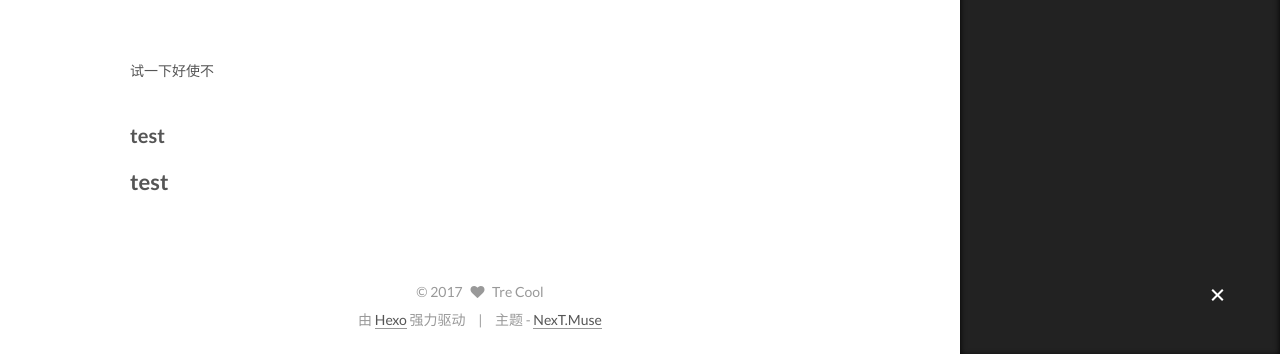
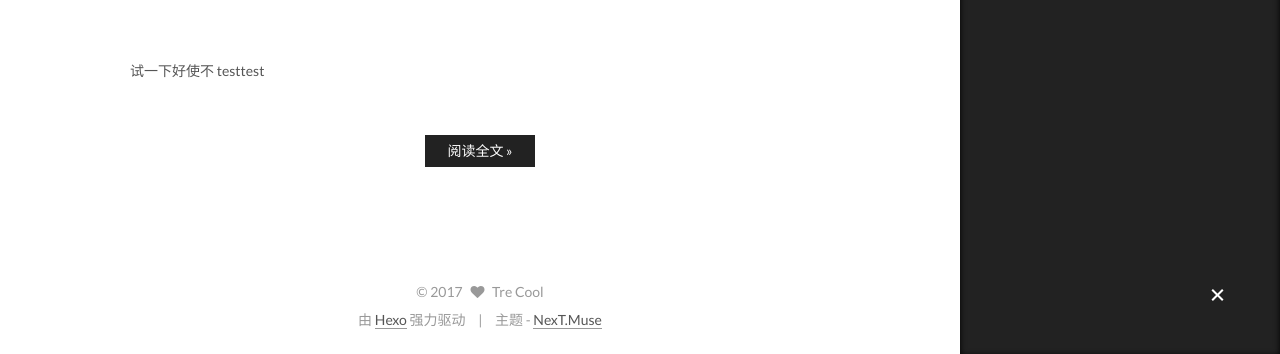
Before and after one commit to zhangzerui20/zhangzerui20.github.io, a plain HTML site: page index.html in a window 1280 px wide. Shown: the part 446-800 px from the top of the page. Drawn offline with Linux system fonts and the light colour scheme; a script that the page names is missing.

Commit message:
Site updated: 2017-02-08 14:32:50

```diff
--- a/index.html
+++ b/index.html
@@ -367,9 +367,16 @@
 
 
 
-            <p>试一下好使不</p>
-<h2 id="test"><a href="#test" class="headerlink" title="test"></a>test</h2><h1 id="test-1"><a href="#test-1" class="headerlink" title="test"></a>test</h1>
+          试一下好使不
+testtest
 
+          <!--noindex-->
+          <div class="post-more-link text-center">
+            <a class="btn" href="/2017/02/07/我的一篇文章/#more" rel="contents">
+              阅读全文 &raquo;
+            </a>
+          </div>
+          <!--/noindex-->
 
 
     </div>
```
